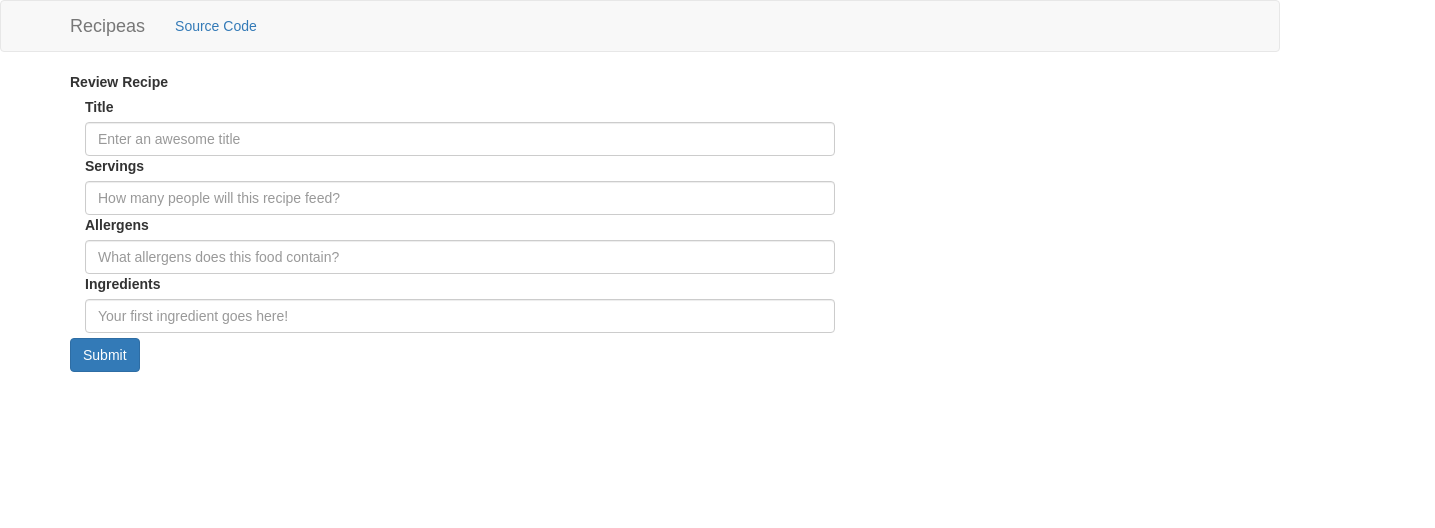
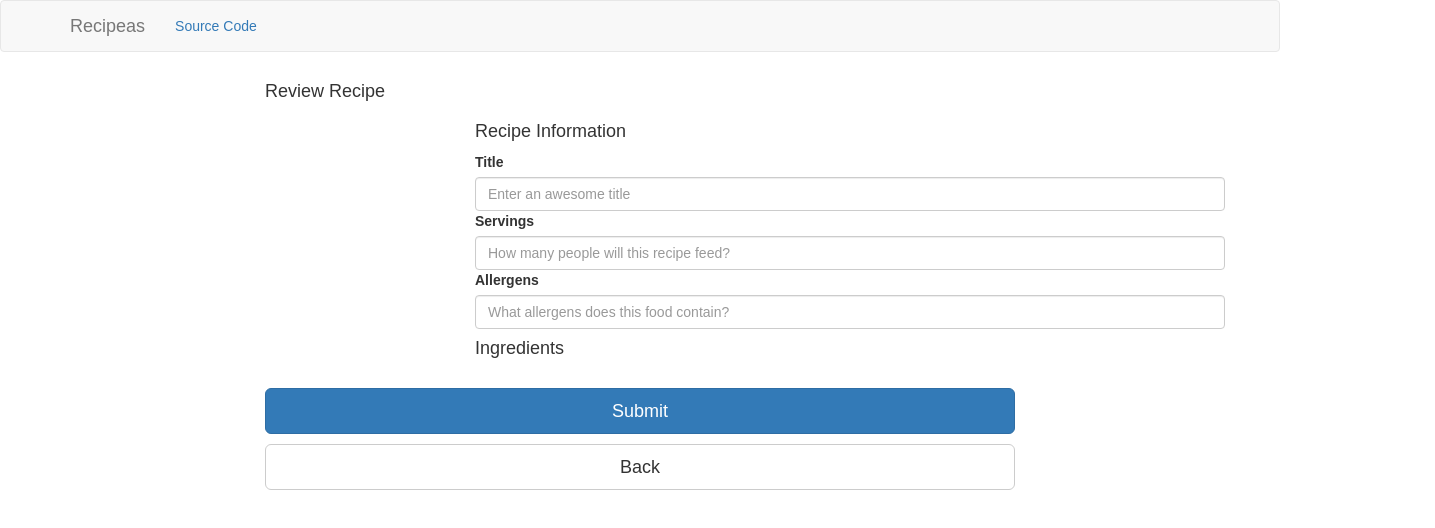
Before and after one commit to phuchle/recipeas, a React (Create React App) app: page /review in a window 1280 px wide. Shown: the top 528 px of the page, 1435 px wide, since content can reach past the window. Built offline with nearby package versions, Linux system fonts and the light colour scheme.

Commit message:
Change button stylings and rebuild some parts to react-bootstrap components.

```diff
--- a/package.json
+++ b/package.json
@@ -3,6 +3,7 @@
   "version": "0.1.0",
   "private": true,
   "dependencies": {
+    "axios": "^0.16.2",
     "bootstrap": "^3.3.7",
     "lodash": "^4.17.4",
     "prop-types": "^15.5.10",
--- a/src/App.css
+++ b/src/App.css
@@ -1,19 +1,12 @@
 html, body {
   color: #333;
-}
-
-.recipe-modal-content {
-  border: 1px solid #f2f2f2;
-  background-color: #fff;
-  padding: 20px;
-}
-
-.myModal-header {
-  border-bottom: 1px solid #c3c3c3;
-  padding-bottom: 10px;
 }
 
 .recipe-title:hover {
   cursor: pointer;
   color: #55dfb6;
 }
+
+.glyphicon {
+  top: 0;
+}
--- a/src/components/App.js
+++ b/src/components/App.js
@@ -1,8 +1,8 @@
 import React from 'react';
 import Navigation from './Nav';
 import Main from './Main';
+import 'bootstrap/dist/css/bootstrap.css';
 import '../App.css';
-import 'bootstrap/dist/css/bootstrap.css';
 
 const App = (props) => {
   return (
--- a/src/components/Main.js
+++ b/src/components/Main.js
@@ -4,6 +4,7 @@ import RecipesList from '../containers/RecipesList';
 import ModifyTitle from './ModifyTitle';
 import ModifyIngredients from './ModifyIngredients';
 import ReviewRecipe from './ReviewRecipe';
+import SearchIngredient from './SearchIngredient';
 
 class Main extends Component {
   constructor(props) {
@@ -24,19 +25,16 @@ class Main extends Component {
     this.setState({
       title: event.target.value
     });
-    console.log(this.state);
   }
   handleServingsChange(event) {
     this.setState({
       servings: event.target.value
     });
-    console.log(this.state);
   }
   handleAllergensChange(event) {
     this.setState({
       allergens: event.target.value
     });
-    console.log(this.state);
   }
   handleIngredientsNextButton(ingredients) {
 
@@ -54,26 +52,26 @@ class Main extends Component {
             handleServingsChange={this.handleServingsChange}
             handleAllergensChange={this.handleAllergensChange}
             nextButton={true}
-            buttonStyle={{
-              marginTop: '5px'
-            }}
+            nextButtonStyle={{ marginBottom: '10px', marginTop: '10px' }}
           />)}
         />
         <Route path="/add-ingredients" render={() => (
           <ModifyIngredients
             handleClick={this.handleIngredientsNextButton}
             nextButton={true}
-            buttonStyle={{
-              marginTop: '5px'
-            }}
+            plusButton={true}
+            nextButtonStyle={{ marginBottom: '10px' }}
           />
         )} />
         <Route path="/review" render={() => (
           <ReviewRecipe buttonStyle={{
-            marginTop: '5px'
+            marginTop: '20px',
+            marginBottom: '10px'
           }} />
-        )}
-        />
+        )} />
+        <Route path="/search-ingredient" render={() => (
+          <SearchIngredient />
+        )} />
       </Switch>
     )
   }
--- a/src/components/ModifyIngredients.js
+++ b/src/components/ModifyIngredients.js
@@ -1,7 +1,8 @@
 import React, { Component } from 'react';
 import { Link } from 'react-router-dom';
+import PlusButton from './PlusButton';
 import {
-  Grid, Row, Col, ControlLabel, FormControl, Button
+  Grid, Row, Col, Button, Pager
 } from 'react-bootstrap';
 import PropTypes from 'prop-types';
 
@@ -20,6 +21,7 @@ class ModifyIngredients extends Component {
 
     this.handleChange = this.handleChange.bind(this);
     this.renderNextButton = this.renderNextButton.bind(this);
+    this.renderPlusButton = this.renderPlusButton.bind(this);
   }
   handleChange(event) {
     this.setState({
@@ -35,30 +37,41 @@ class ModifyIngredients extends Component {
   renderNextButton() {
     return this.props.nextButton ?
       (
+        <Pager>
           <Link to="/review">
             <Button
+              bsSize="large"
               bsStyle="primary"
-          onClick={this.props.handleClick}
-          style={this.props.buttonStyle}
+              onClick={() =>  this.props.handleClick(this.state.ingredients) }
+              style={this.props.nextButtonStyle}
+              block
             >
               Next
             </Button>
           </Link>
+          <Link to="/add-recipe">
+            <Button bsSize="large" block>Back</Button>
+          </Link>
+        </Pager>
       )
       : null;
+  }
+  renderPlusButton() {
+    return this.props.plusButton ? (
+      <Link to="/search-ingredient">
+        <PlusButton />
+      </Link>
+    ) : null;
   }
   render() {
     return (
       <Grid>
         <Row>
-          <Col sm={12} lg={8}>
-            <ControlLabel>Ingredients</ControlLabel>
-            <FormControl
-              type="text"
-              value={this.state.ingredients.default.name}
-              placeholder="Your first ingredient goes here!"
-              onChange={this.handleChange}
-            />
+          <Col sm={12} lg={8} lgOffset={2}>
+            <h4>
+              Ingredients
+              { this.renderPlusButton() }
+            </h4>
             { this.renderNextButton() }
           </Col>
         </Row>
@@ -70,7 +83,8 @@ class ModifyIngredients extends Component {
 ModifyIngredients.propTypes = {
   handleClick: PropTypes.func.isRequired,
   nextButton: PropTypes.bool.isRequired,
-  buttonStyle: PropTypes.object.isRequired,
+  nextButtonStyle: PropTypes.object.isRequired,
+  plusButton: PropTypes.bool.isRequired,
 }
 
 export default ModifyIngredients;
--- a/src/components/ModifyTitle.js
+++ b/src/components/ModifyTitle.js
@@ -8,9 +8,21 @@ import PropTypes from 'prop-types';
 const renderNextButton = (props) => {
   return props.nextButton ?
     (
-      <Link to="/add-ingredients">
-        <Button bsStyle="primary" style={props.buttonStyle}>Next</Button>
-      </Link>
+      <div>
+        <Link to="/add-ingredients">
+          <Button
+            bsSize="large"
+            bsStyle="primary"
+            block
+            style={props.nextButtonStyle}
+          >
+            Next
+          </Button>
+        </Link>
+        <Link to="/">
+          <Button bsSize="large" block>Back</Button>
+        </Link>
+      </div>
     )
     : null;
 }
@@ -19,7 +31,8 @@ const ModifyTitle = (props) => {
   return (
     <Grid>
       <Row>
-        <Col sm={12} lg={8}>
+        <Col sm={12} lg={8} lgOffset={2}>
+          <h4>Recipe Information</h4>
           <ControlLabel>Title</ControlLabel>
           <FormControl
             type="text"
@@ -56,7 +69,7 @@ ModifyTitle.propTypes = {
   handleServingsChange: PropTypes.func.isRequired,
   handleAllergensChange: PropTypes.func.isRequired,
   nextButton: PropTypes.bool.isRequired,
-  buttonStyle: PropTypes.object.isRequired,
+  nextButtonStyle: PropTypes.object.isRequired,
 }
 
 export default ModifyTitle;
--- a/src/components/ReviewRecipe.js
+++ b/src/components/ReviewRecipe.js
@@ -1,7 +1,7 @@
 import React from 'react';
 import { Link } from 'react-router-dom';
 import {
-  Grid, Row, Col, ControlLabel, Button
+  Grid, Row, Col, Button
 } from 'react-bootstrap';
 import ModifyTitle from './ModifyTitle';
 import ModifyIngredients from './ModifyIngredients';
@@ -11,8 +11,8 @@ const ReviewRecipe = (props) => {
   return (
     <Grid>
       <Row>
-        <Col sm={12} lg={8}>
-          <ControlLabel>Review Recipe</ControlLabel>
+        <Col sm={12} lg={8} lgOffset={2}>
+          <h4>Review Recipe</h4>
           <ModifyTitle
             title={props.title}
             servings={props.servings}
@@ -25,11 +25,20 @@ const ReviewRecipe = (props) => {
           <ModifyIngredients
             handleClick={()=>{}}
             nextButton={false}
+            plusButton={false}
           />
           <Link to="/">
-            <Button bsStyle="primary" style={props.buttonStyle}>
+            <Button
+              bsStyle="primary"
+              bsSize="large"
+              style={props.buttonStyle}
+              block
+            >
               Submit
             </Button>
+          </Link>
+          <Link to="/add-ingredients">
+            <Button bsSize="large" block>Back</Button>
           </Link>
         </Col>
       </Row>
--- a/src/containers/RecipesList.js
+++ b/src/containers/RecipesList.js
@@ -3,10 +3,12 @@ import { addRecipe, editRecipe, removeRecipe } from '../actions/index';
 import { connect } from 'react-redux';
 import { bindActionCreators } from 'redux';
 import Recipe from '../components/Recipe';
-// import RecipeModal from '../components/RecipeModal';
+import PlusButton from '../components/PlusButton';
 import { Link } from 'react-router-dom';
 import {
-  Button,
+  Grid,
+  Row,
+  Col,
   ListGroup,
   ListGroupItem
 } from 'react-bootstrap';
@@ -134,15 +136,14 @@ export class RecipesList extends Component {
   }
   render() {
     return (
-      <div className="container">
+      <Grid>
+        <Row>
+          <Col sm={12} lg={8} lgOffset={2}>
             <span>
               <h1>
                 Recipes
                 <Link to="/add-recipe">
-            <Button
-              bsStyle="primary"
-              style={{ marginLeft: '5px' }}
-              className="glyphicon glyphicon-plus" />
+                <PlusButton />
               </Link>
             </h1>
           </span>
@@ -150,27 +151,9 @@ export class RecipesList extends Component {
           <ListGroup>
             { this.renderList() }
           </ListGroup>
-         {/* <RecipeModal
-           modalTitle="Add Recipe"
-           show={this.state.displayAddRecipe}
-           onHide={this.hideAddRecipe}
-           recipeTitle={this.state.activeRecipe.title}
-           recipeIngredients={this.state.activeRecipe.ingredients}
-           handleTitleChange={this.handleTitleChange}
-           handleIngredientsChange={this.handleIngredientsChange}
-           handleSubmit={this.handleSubmit}
-         />
-         <RecipeModal
-           modalTitle="Edit Recipe"
-           show={this.state.displayEditRecipe}
-           onHide={this.hideEditRecipe}
-           recipeTitle={this.state.activeRecipe.title}
-           recipeIngredients={this.state.activeRecipe.ingredients}
-           handleTitleChange={this.handleTitleChange}
-           handleIngredientsChange={this.handleIngredientsChange}
-           handleSubmit={this.handleSubmit}
-         /> */}
-      </div>
+          </Col>
+        </Row>
+      </Grid>
     );
   }
 }
```
Lines whose indentation alone changed are shown as unchanged.
